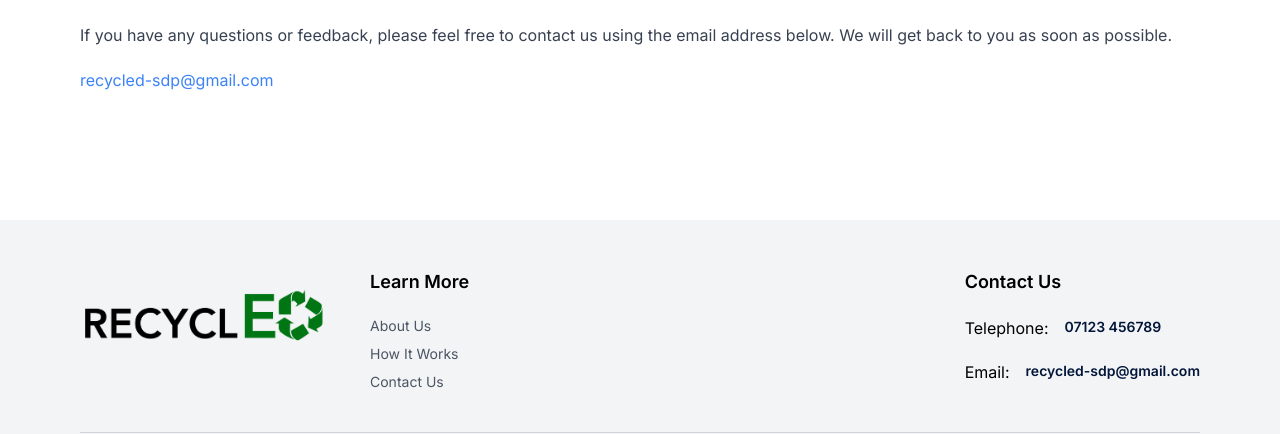
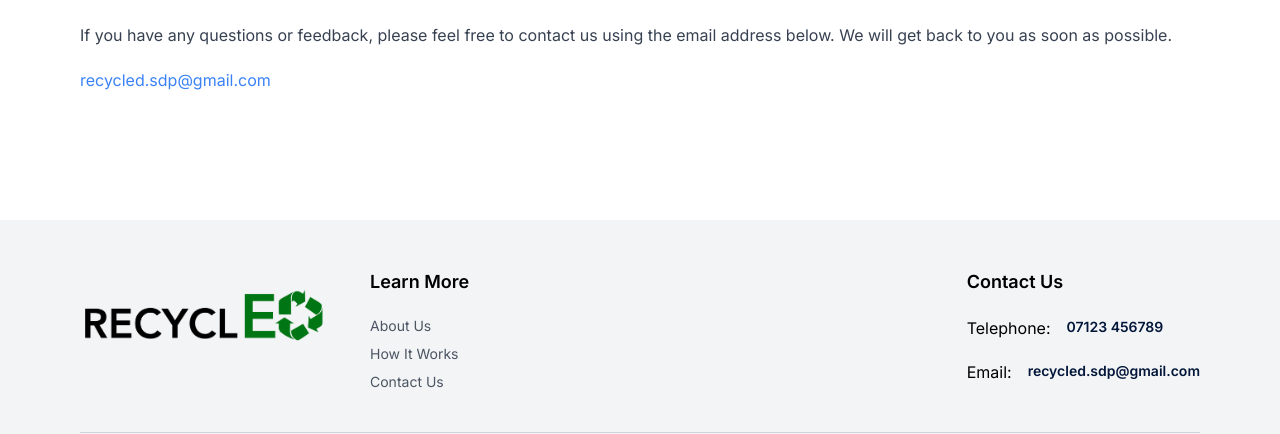
Before and after one commit to SDP-RECYCLED/webapp-with-backend, a Next.js app in the folder front-end/: page /contact-us in a window 1280 px wide. Shown: the part 214-648 px from the top of the page. Built offline with nearby package versions, Linux system fonts and the light colour scheme.

Commit message:
changed email

```diff
--- a/front-end/app/components/Contact.tsx
+++ b/front-end/app/components/Contact.tsx
@@ -16,7 +16,7 @@ const Contact = () => {
             the email address below. We will get back to you as soon as possible.
 
         </p>
-      <Link href="mailto: recycled-sdp@gmail.com" className="text-blue-500 hover:underline">recycled-sdp@gmail.com</Link>
+      <Link href="mailto: recycled.sdp@gmail.com" className="text-blue-500 hover:underline">recycled.sdp@gmail.com</Link>
       </div>
     </div>
   );
--- a/front-end/app/components/Navbar.tsx
+++ b/front-end/app/components/Navbar.tsx
@@ -6,7 +6,7 @@ import Button from './Button'
 
 const Navbar = () => {
   return (
-    <nav className='flexBetween max-container padding-container relatvie z-30 py-5'>
+    <nav className='flexBetween max-container padding-container relative z-30 py-5'>
       <Link href="/">
         <Image src="/recycled-logo.svg" alt="logo" width={74} height={18}/>
       </Link>
--- a/front-end/constants/index.ts
+++ b/front-end/constants/index.ts
@@ -75,7 +75,7 @@ export const FOOTER_CONTACT_INFO = {
   title: 'Contact Us',
   links: [
     { label: 'Telephone', value: '07123 456789' },
-    { label: 'Email', value: 'recycled-sdp@gmail.com' },
+    { label: 'Email', value: 'recycled.sdp@gmail.com' },
   ],
 };
 
```
